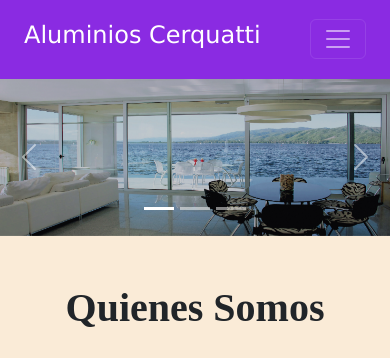
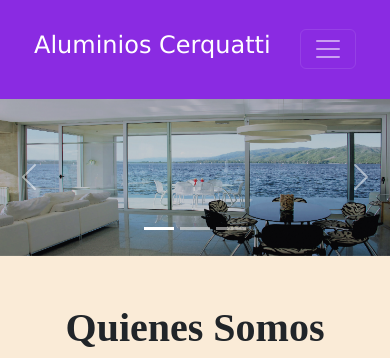
Before and after one commit to ulisescerq/Pagina-web-Codo-Codo, a plain HTML site: page index.html in a window 390 px wide. Shown: the top 358 px of the page. Drawn offline with nearby package versions, Linux system fonts and the light colour scheme.

Commit message:
actualizo css

```diff
--- a/css/estilo.css
+++ b/css/estilo.css
@@ -52,3 +52,8 @@
     text-align: justify;
     line-height: 2em;
 }
+@media (max-width: 768px) {
+    .header {
+      padding: 10px;
+    }
+  }
```
